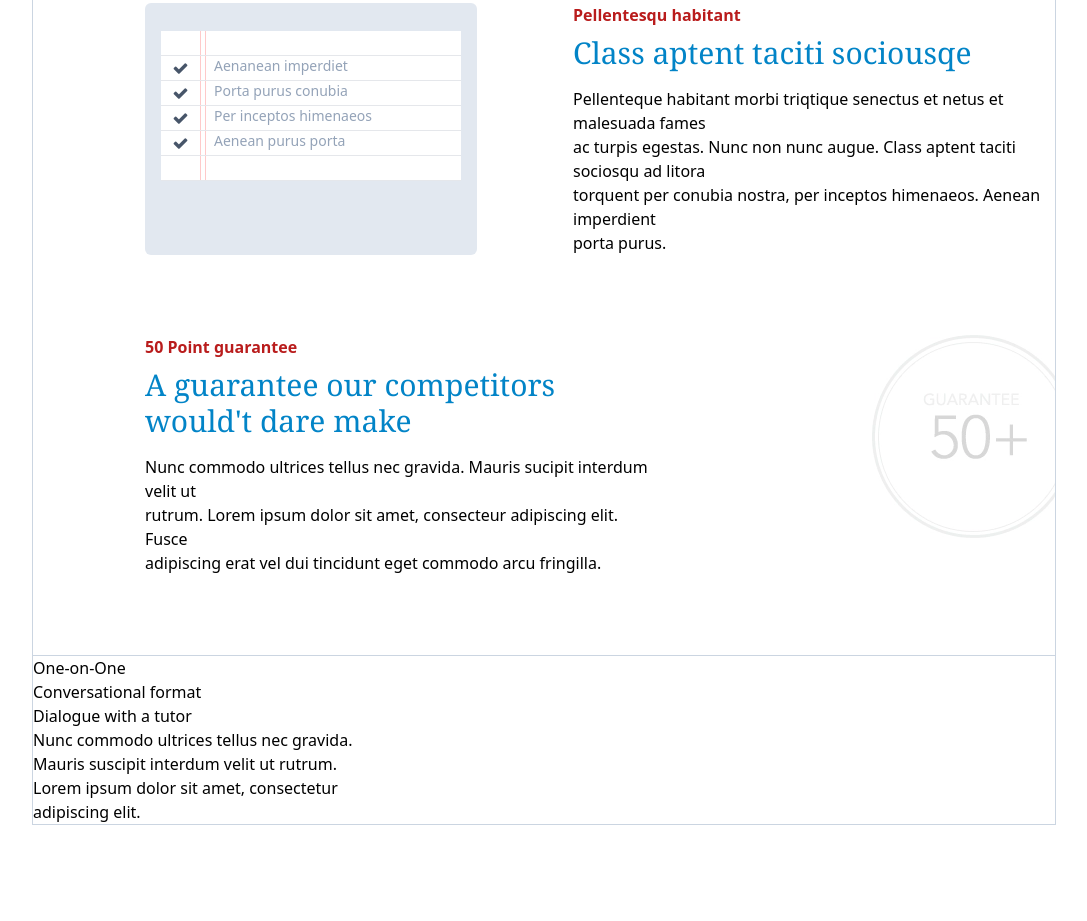
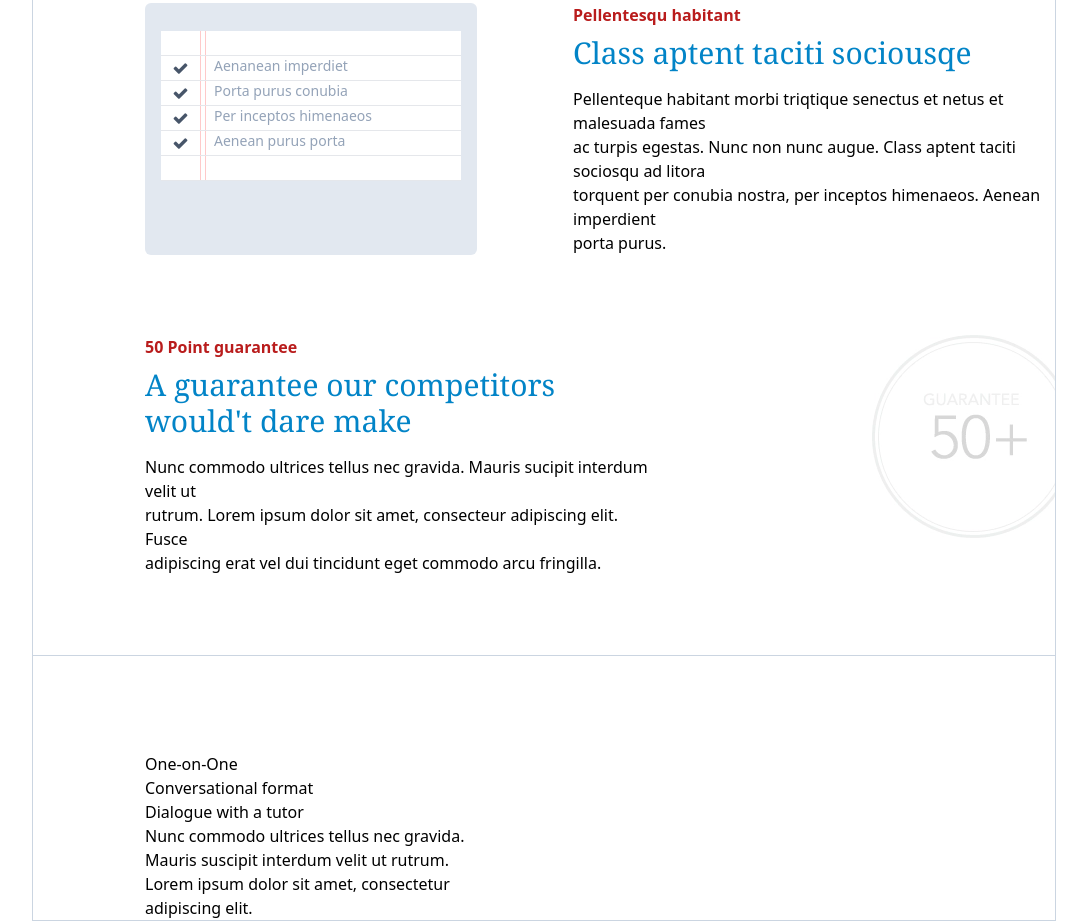
Before and after one commit to becodeorg/yu-4-css-frameworks-gychem, a website: page tailwind/src/index.html in a window 1280 px wide. Shown: the part 1205-2126 px from the top of the page, without its empty margins (96-1183 px from the left). Before the commit the page ends 2030 px from the top, so only its background shows below. Drawn offline with Linux system fonts and the light colour scheme.

Commit message:
Added index.html

```diff
--- a/tailwind/src/index.html
+++ b/tailwind/src/index.html
@@ -123,7 +123,7 @@
   </section>
 
   <section class="w-4/5 border border-slate-300">
-
+    <div class="ml-28 mt-24">
       <div>One-on-One</div>
         <div class="flex">
           <div>
@@ -136,6 +136,7 @@
               adipiscing elit.
           </div>
         </div>
+      </div>
   </section>
 
 </div>
```
Also changed, not shown: tailwind/dist/output.css. Lines whose indentation alone changed are shown as unchanged.
